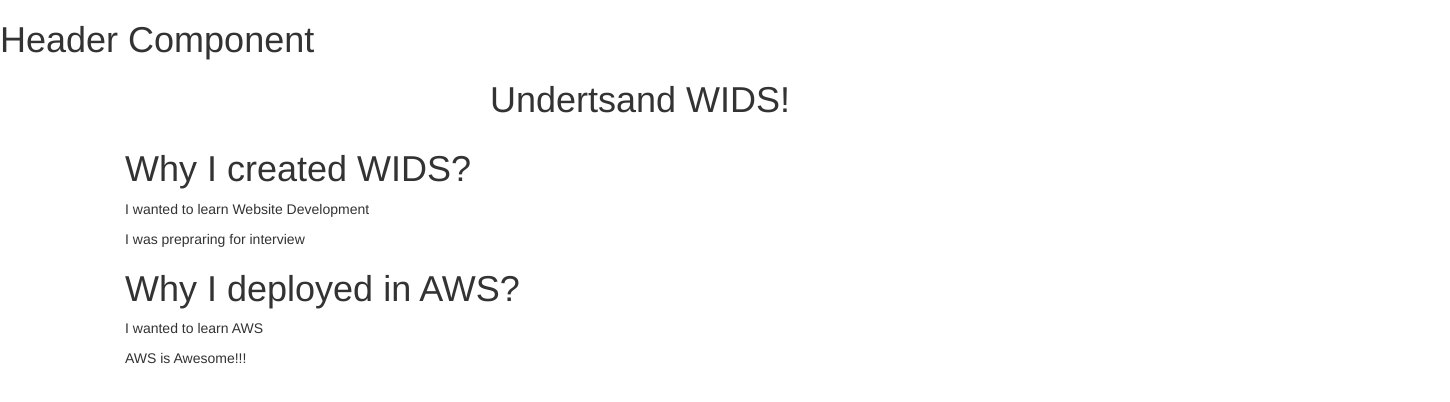
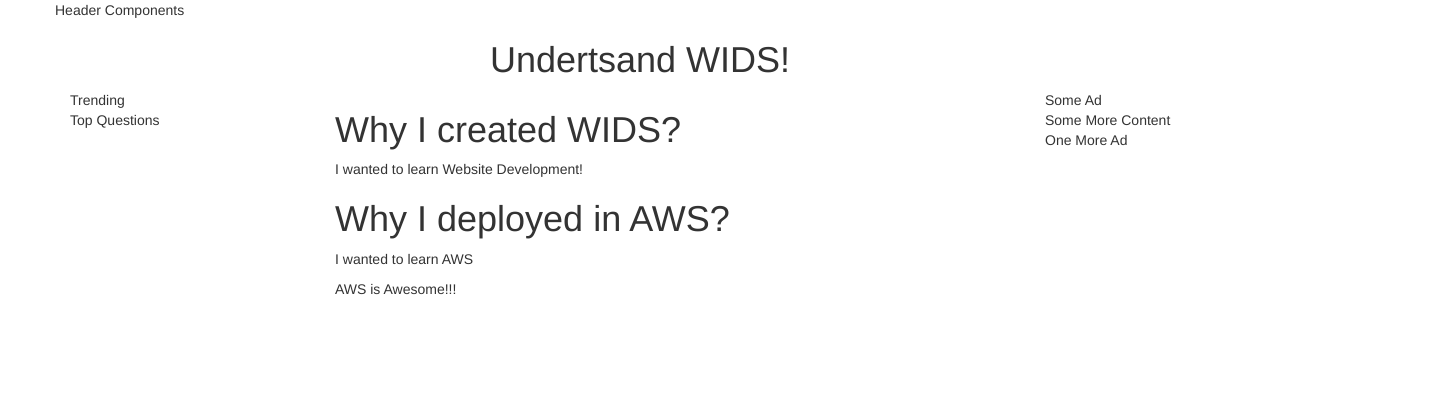
Before and after one commit to sandeepmanocha/wids, an Angular app in the folder wids/: page / in a window 1280 px wide. Shown: the top 402 px of the page, 1450 px wide, since content can reach past the window. Built offline with nearby package versions, Linux system fonts and the light colour scheme.

Commit message:
controlling from homepage

```diff
--- a/wids/src/app/app.component.html
+++ b/wids/src/app/app.component.html
@@ -12,7 +12,7 @@
   <div class="row">
 
     <div class="col-md-12">
-      <app-questions-list></app-questions-list>
+      <app-home-page></app-home-page>
     </div>
 
   </div>
--- a/wids/src/app/app.module.ts
+++ b/wids/src/app/app.module.ts
@@ -4,6 +4,7 @@
 import { AppComponent } from './app.component';
 
 import { HeaderComponent } from './header/header.component';
+import { HomePageComponent } from './home-page/home-page.component';
 
 import { QuestionsListComponent } from './questions-list/questions-list.component';
 import { QuestionComponent } from './questions-list/question/question.component';
@@ -14,6 +15,7 @@
   declarations: [
     AppComponent,
     HeaderComponent,
+    HomePageComponent,
     QuestionsListComponent,
     QuestionComponent,
     AnswerComponent
--- a/wids/src/app/header/header.component.html
+++ b/wids/src/app/header/header.component.html
@@ -1 +1,5 @@
-<h1>Header Component</h1>
+<div class="container">
+    <div class="row">
+        Header Components
+    </div>
+</div>
--- /dev/null
+++ b/wids/src/app/home-page/home-page.component.html
@@ -0,0 +1,32 @@
+
+
+<div class="container">
+
+  <div class="row">
+    <div class="col-xs-2 col-sm-2 col-md-2 col-lg-2">
+      <div class="row">
+        Trending
+      </div>
+      <div class="row">
+        Top Questions
+      </div>
+    </div>
+
+    <div class="col-xs-8 col-sm-8 col-md-8 col-lg-8">
+      <app-questions-list></app-questions-list>
+    </div>
+
+    <div class="col-xs-2 col-sm-2 col-md-2 col-lg-2">
+      <div class="row">
+        Some Ad
+      </div>
+      <div class="row">
+        Some More Content
+      </div>
+      <div class="row">
+        One More Ad
+      </div>
+    </div>
+
+  </div>
+</div>
--- /dev/null
+++ b/wids/src/app/home-page/home-page.component.ts
@@ -0,0 +1,15 @@
+import { Component, OnInit } from '@angular/core';
+
+@Component({
+  selector: 'app-home-page',
+  templateUrl: './home-page.component.html',
+  styleUrls: ['./home-page.component.css']
+})
+export class HomePageComponent implements OnInit {
+
+  constructor() { }
+
+  ngOnInit() {
+  }
+
+}
--- a/wids/src/app/questions-list/questions-list.component.ts
+++ b/wids/src/app/questions-list/questions-list.component.ts
@@ -12,8 +12,7 @@
 
   questions: Question[] = [
     new Question("1","Why I created WIDS?",
-    [ new Answer("1", "I wanted to learn Website Development"),
-      new Answer("2", "I was prepraring for interview")
+    [ new Answer("1", "I wanted to learn Website Development!")
         ]),
     new Question("2","Why I deployed in AWS?",
     [ new Answer("3", "I wanted to learn AWS "),
```
Also changed, not shown: wids/src/app/home-page/home-page.component.css (added), 1 other file (tests, documents, lock files or other folders).
